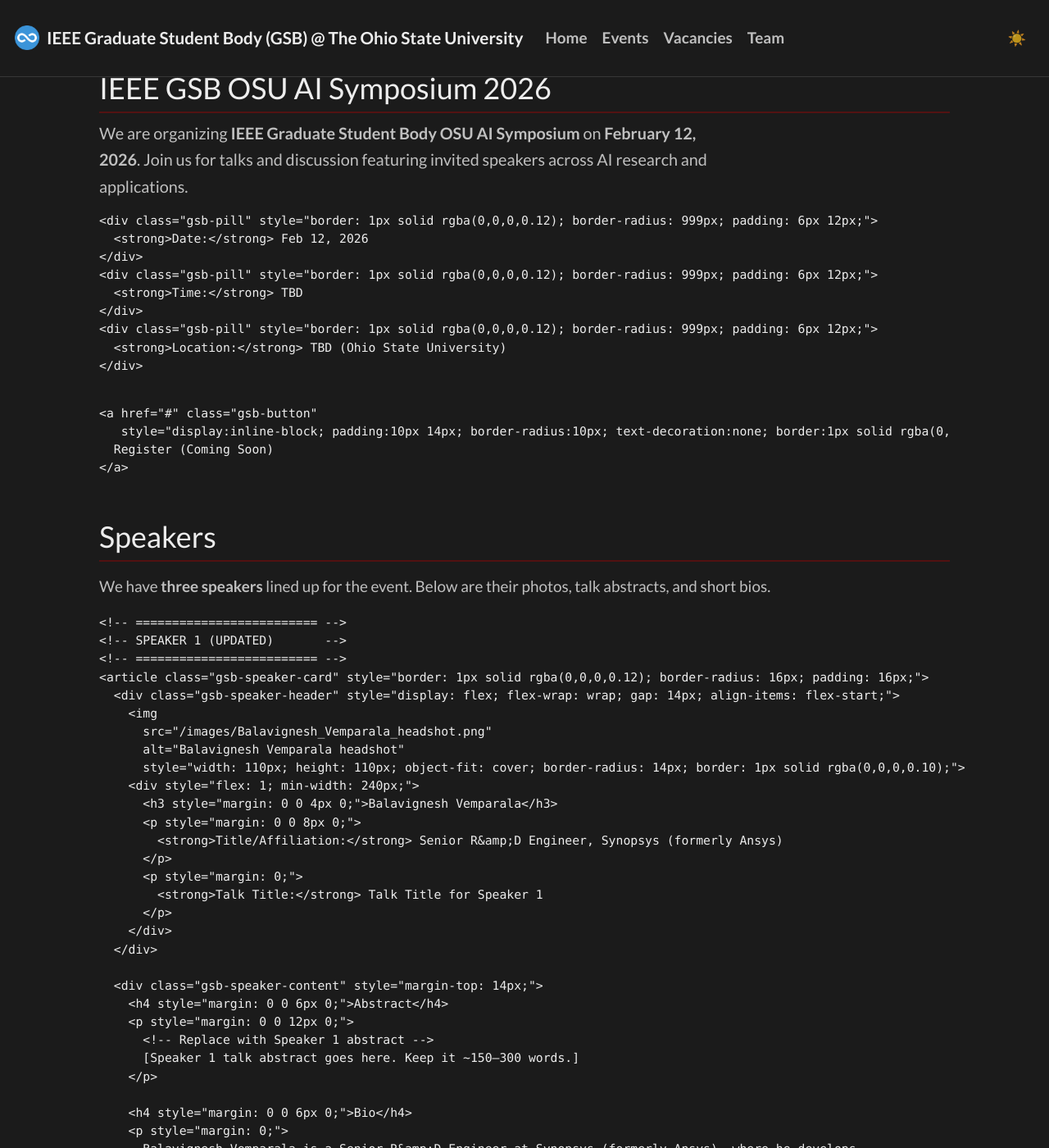
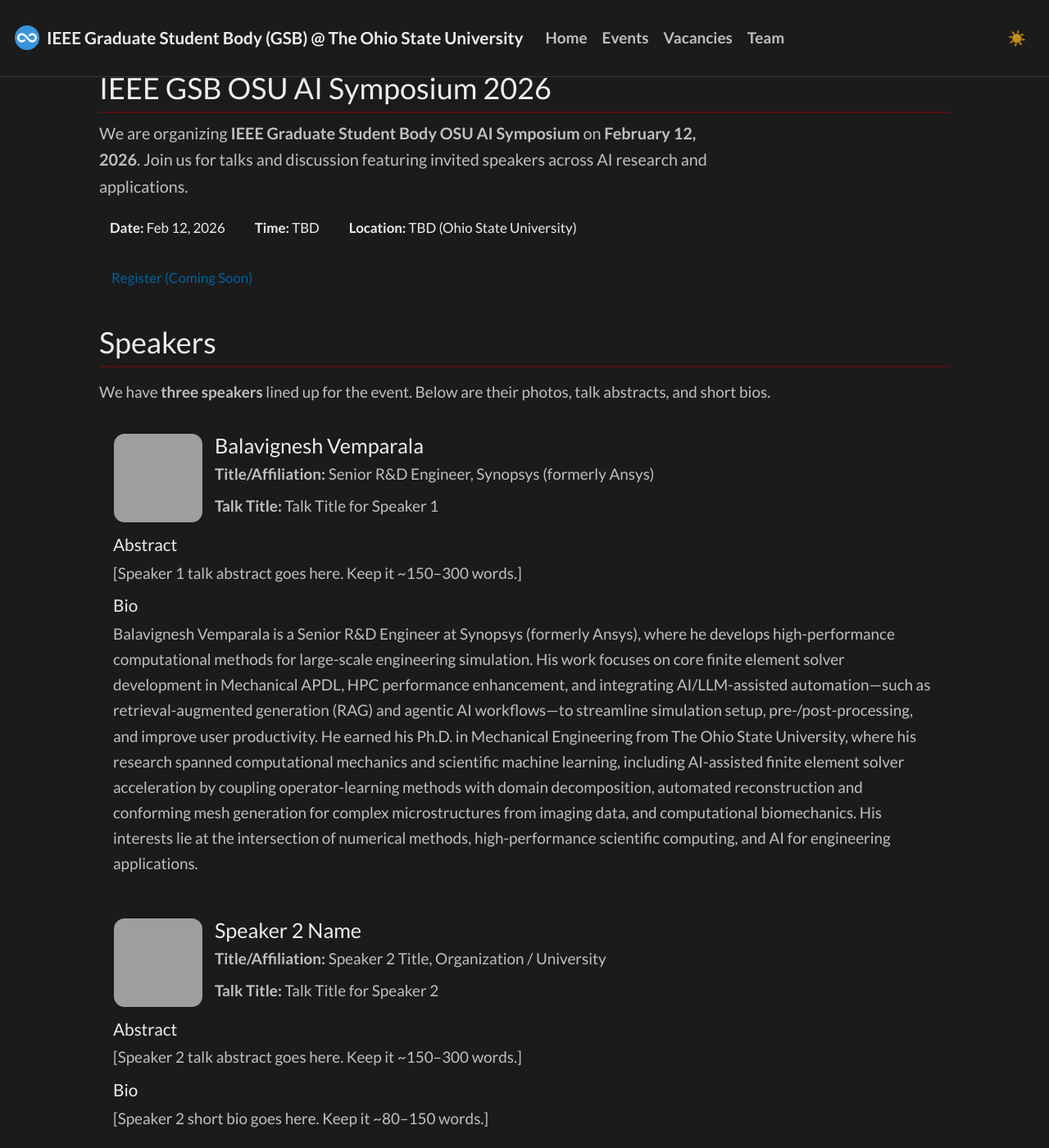
Before and after one commit to ieeegsbosu/ieeegsbosu.github.io, a Jekyll site: the page built from _pages/subpages/aiday.md, in a window 1280 px wide and 1400 px high, scrolled down 576 px. Shown: the whole window at 82% size. Built offline with Jekyll 4.4.1, drawn with Linux system fonts in a browser that asks for light colours; nearby versions of some CDN libraries; a style sheet for code colours, icons or effects is not loaded; some of the changed text lies outside the part shown; grey boxes are pictures that could not be loaded.

Commit message:
Update aiday.md

```diff
--- a/_pages/subpages/aiday.md
+++ b/_pages/subpages/aiday.md
@@ -48,7 +48,7 @@ show_title: false
 
 </div>
 
-{:/nomarkdown}
+
 
 
 <!-- EVENT INFO SECTION -->
@@ -80,6 +80,7 @@ show_title: false
     </a>
   </div>
 </section>
+
 
 <!-- SPEAKERS SECTION -->
 <section class="gsb-section gsb-aiday-speakers" style="max-width: 1100px; margin: 0 auto; padding: 10px 16px 36px 16px;">
```
